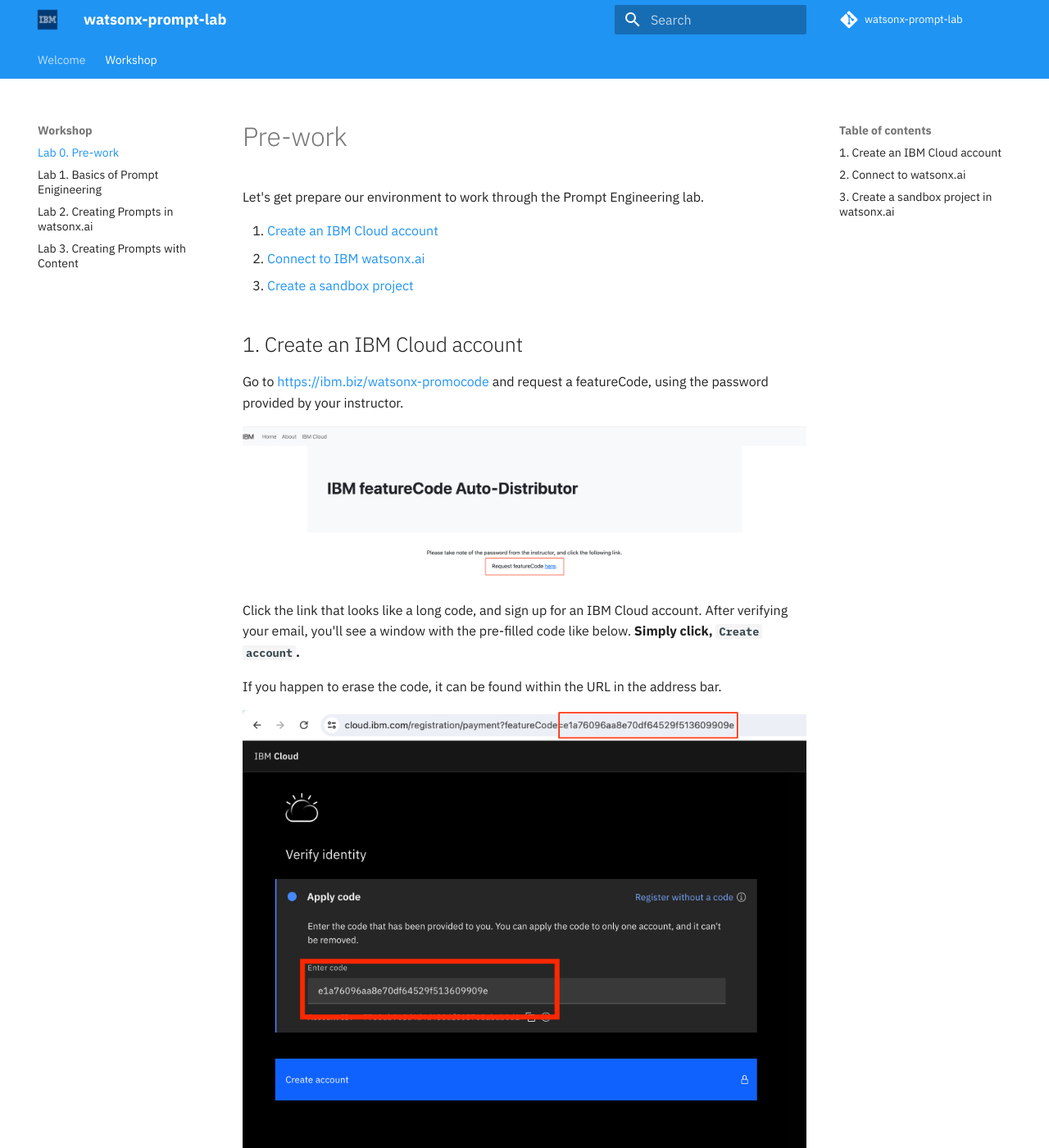
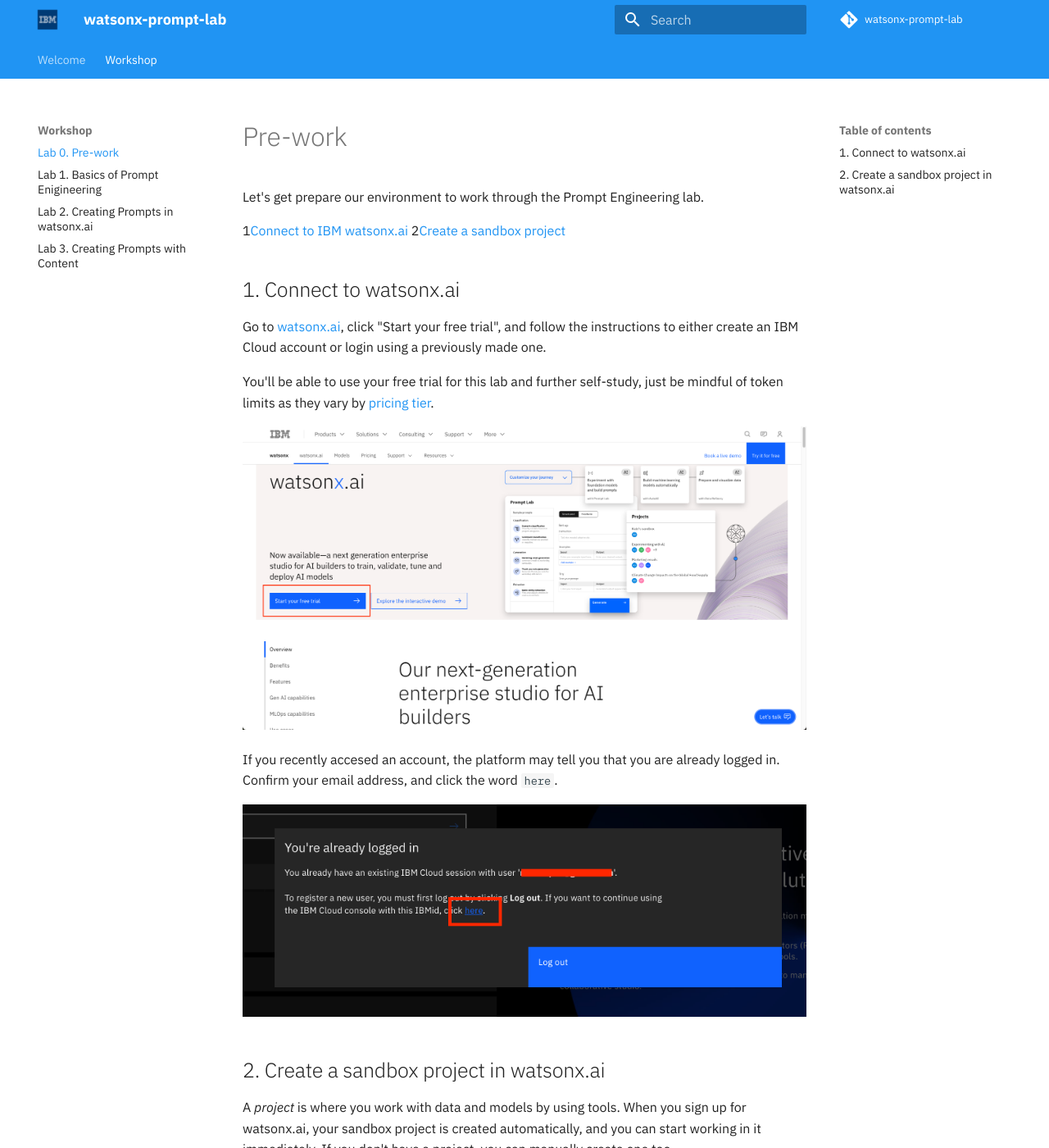
Before and after one commit to IBM/watsonx-prompt-lab, an MkDocs documentation site: the page built from docs/pre-work/README.md, in a window 1280 px wide and 1400 px high. Shown: the whole window at 82% size. Built offline with MkDocs 1.6.1 and Material for MkDocs 9.7.7, drawn with Linux system fonts in a browser that asks for light colours; comment, search, counter and statistics services are not loaded; some of the changed text lies outside the part shown.

Commit message:
Update pre-work (#8)
Signed-off-by: Rafael Vasquez <raf.vasquez@ibm.com>

```diff
--- a/docs/pre-work/README.md
+++ b/docs/pre-work/README.md
@@ -2,33 +2,23 @@
 
 Let's get prepare our environment to work through the Prompt Engineering lab.
 
-1. [Create an IBM Cloud account](#1-create-an-ibm-cloud-account)
-2. [Connect to IBM watsonx.ai](#2-connect-to-watsonxai)
-3. [Create a sandbox project](#3-create-a-sandbox-project-in-watsonxai)
-
-## 1. Create an IBM Cloud account
-Go to [https://ibm.biz/watsonx-promocode](https://ibm.biz/watsonx-promocode) and request a featureCode, using the password provided by your instructor.
-
-![img.png](../images/feature-code.png)
-
-Click the link that looks like a long code, and sign up for an IBM Cloud account. After verifying your email, you'll see a window with the pre-filled code like below. **Simply click, `Create account`.**
-
-If you happen to erase the code, it can be found within the URL in the address bar.
-
-![img.png](../images/create-account.png)
+1[Connect to IBM watsonx.ai](#2-connect-to-watsonxai)
+2[Create a sandbox project](#3-create-a-sandbox-project-in-watsonxai)
 
 
-## 2. Connect to watsonx.ai
+## 1. Connect to watsonx.ai
 
-Go to [watsonx.ai](https://www.ibm.com/products/watsonx-ai), click "Start your free trial", and login using your newly created IBM Cloud account. You'll be able to use your free trial for this lab and further self-study, just be mindful of token limits as they vary depending by [pricing tier](https://www.ibm.com/products/watsonx-data/pricing).
+Go to [watsonx.ai](https://www.ibm.com/products/watsonx-ai), click "Start your free trial", and follow the instructions to either create an IBM Cloud account or login using a previously made one.
 
-If you just created an account, the platform may tell you that you are already logged in. Simply confirm your email address, and click the word `here`.
+You'll be able to use your free trial for this lab and further self-study, just be mindful of token limits as they vary by [pricing tier](https://www.ibm.com/watsonx/pricing).
 
 ![img.png](../images/free-trial.png)
 
+If you recently accesed an account, the platform may tell you that you are already logged in. Confirm your email address, and click the word `here`.
+
 ![img.png](../images/already-logged-in.png)
 
-## 3. Create a sandbox project in watsonx.ai
+## 2. Create a sandbox project in watsonx.ai
 
 A *project* is where you work with data and models by using tools. When you sign up for watsonx.ai, your sandbox project is created automatically, and you can start working in it immediately. If you don't have a project, you can manually create one too.
 
```
